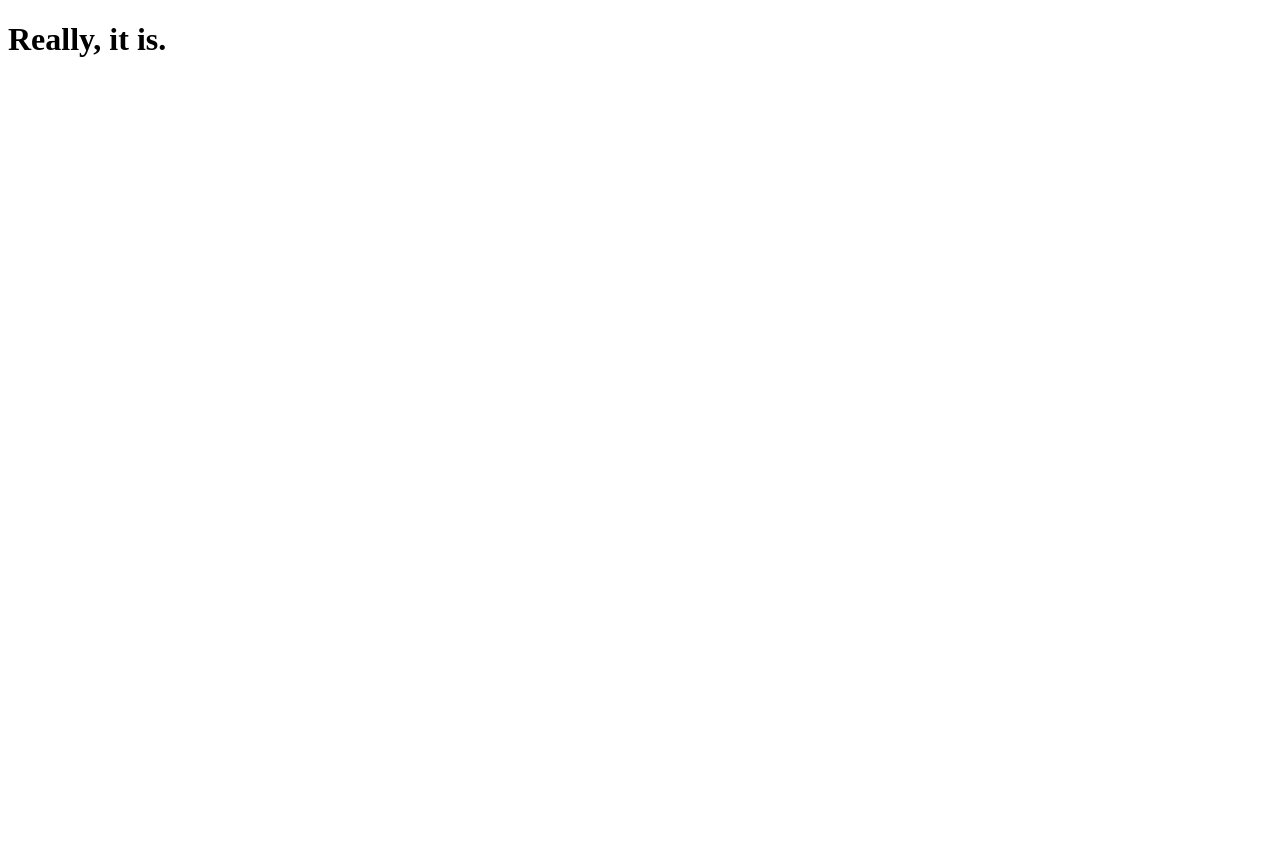
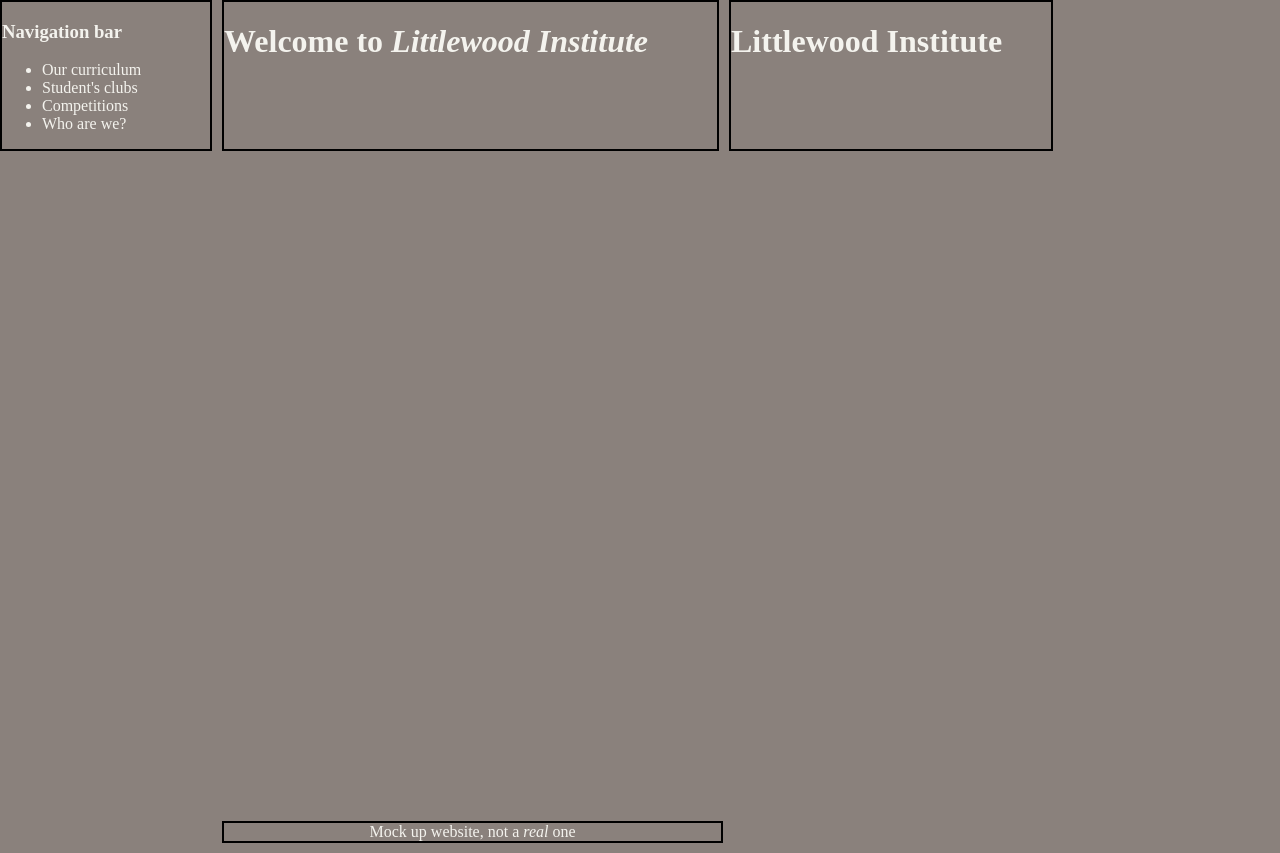
Before and after one commit to ChokamaBot/1, a plain HTML site: page index.html in a window 1280 px wide. Before the commit the page ends 800 px from the top, so only its background shows below. Drawn offline with Linux system fonts and the light colour scheme.

Commit message:
Started the draft of the website

```diff
--- a/index.html
+++ b/index.html
@@ -3,9 +3,56 @@
 <head>
     <meta charset="UTF-8">
     <meta name="viewport" content="width=device-width, initial-scale=1.0">
-    <title>An useful app.</title>
+    <link rel="stylesheet" href="style.css">
+    <title>Littlewood Institute</title>
 </head>
 <body>
-    <h1>Really, it is.</h1>
+    <div id="content">
+ <header>
+    <h1>Littlewood Institute</h1>
+    </header>
+
+    <nav>
+        <h3>Navigation bar</h3>
+        <ul>
+            <li>
+                Our curriculum
+            </li>
+
+             <li>
+               Student's clubs
+            </li>
+
+             <li>
+                Competitions
+            </li>
+
+             <li>
+                Who are we?
+            </li>
+
+
+        </ul>
+    </nav>
+
+
+    <main>
+   <h1>Welcome to <i>Littlewood Institute</i></h1>
+    </main>
+
+
+
+    <footer>Mock up website, not a <i>real</i> one</footer>
+
+
+    </div>
+
+
+
+
+
+
+
 </body>
+<script src="script.js"></script>
 </html>
--- a/style.css
+++ b/style.css
@@ -0,0 +1,43 @@
+:root{
+--back-color: #8A817C;
+--text-color: #F4F3EE;
+}
+
+header, main, footer, nav{
+    border: 2px black solid;
+}
+
+header{
+    width: 20em;
+}
+
+
+body{
+    padding: 0;
+    margin : 0;
+    box-sizing: border-box;
+    cursor: default;
+    background-color: var(--back-color);
+    color: var(--text-color);
+
+}
+
+#content{
+    display: grid;
+    grid-template-rows: auto auto auto auto auto;
+    gap: 10px;
+    grid-template-columns: auto auto auto auto auto;
+}
+
+header{
+    grid-row: 1 / 2;
+    grid-column: 3/ 4;
+}
+
+footer{
+    margin-top: 40em;
+    text-align: center;
+    width: 100%;
+    grid-row: 4/ 5;
+    grid-column: 2 / 3;
+}
```
